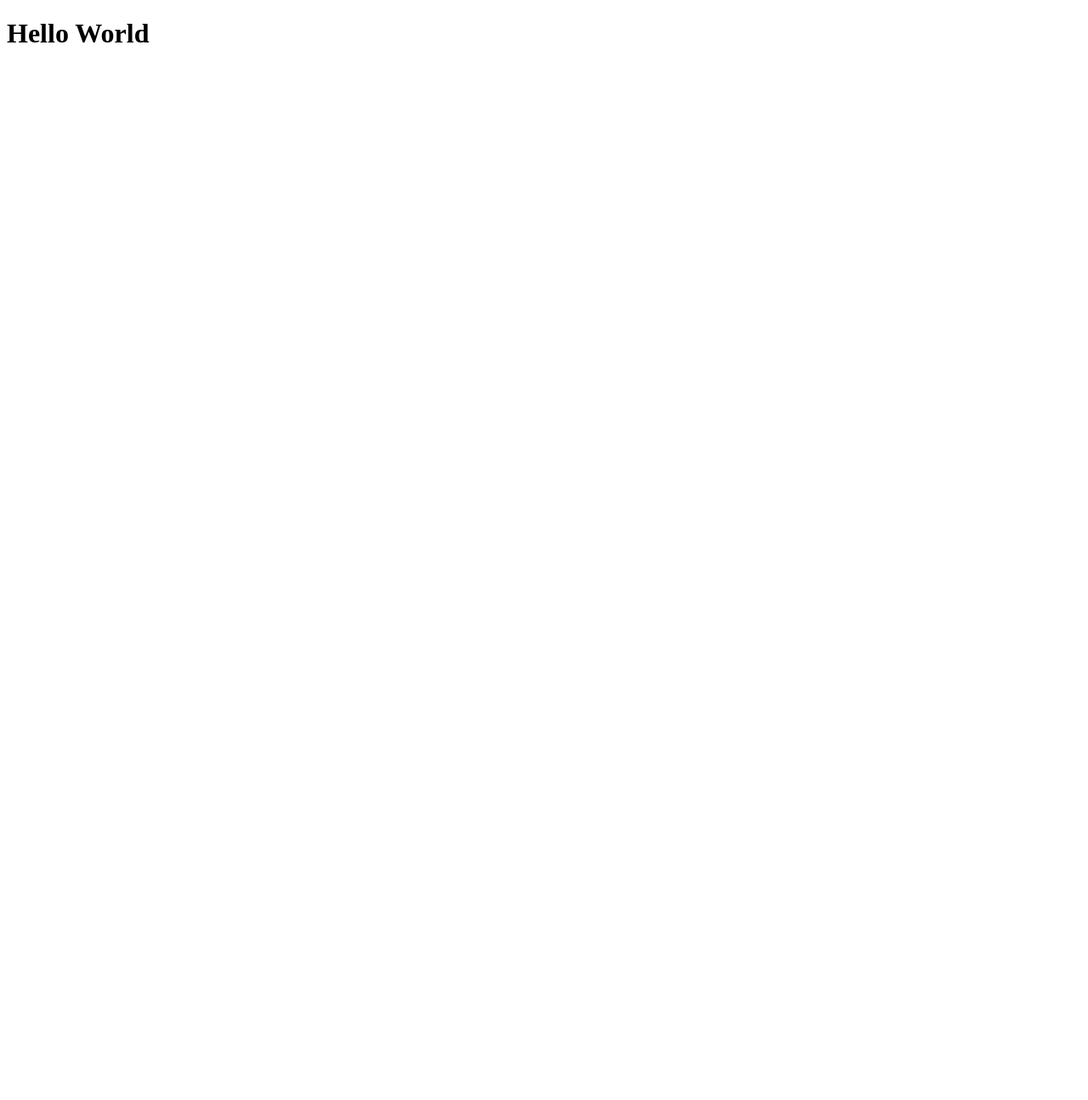
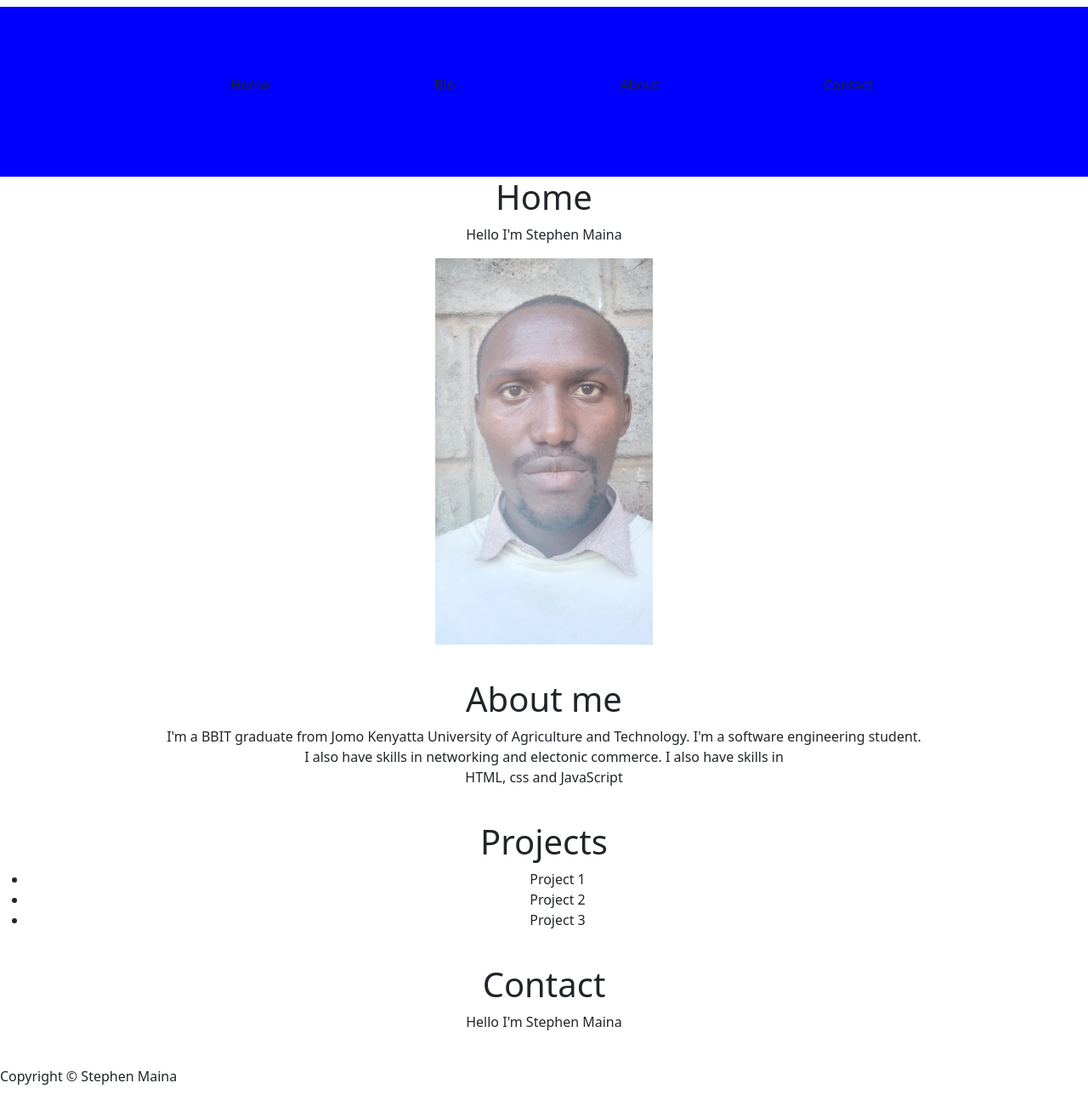
Before and after one commit to stephenmaina2995/PortfolioWebsite, a plain HTML site: page index.html in a window 1280 px wide. Shown: the whole page at 85% size. Before the commit the page ends 800 px from the top, so only its background shows below. Drawn offline with nearby package versions, Linux system fonts and the light colour scheme.

Commit message:
Inserted images

```diff
--- a/index.html
+++ b/index.html
@@ -1,12 +1,61 @@
 <!DOCTYPE html>
 <html lang="en">
-<head>
-    <meta charset="UTF-8">
-    <meta http-equiv="X-UA-Compatible" content="IE=edge">
-    <meta name="viewport" content="width=device-width, initial-scale=1.0">
+  <head>
+    <meta charset="UTF-8" />
+    <meta http-equiv="X-UA-Compatible" content="IE=edge" />
+    <meta name="viewport" content="width=device-width, initial-scale=1.0" />
     <title>My Website</title>
-</head>
-<body>
-    <h1>Hello World</h1>
-</body>
+    <link rel="stylesheet" href="./style.css" />
+    <link
+      href="https://cdn.jsdelivr.net/npm/bootstrap@5.3.0-alpha1/dist/css/bootstrap.min.css"
+      rel="stylesheet"
+      integrity="sha384-GLhlTQ8iRABdZLl6O3oVMWSktQOp6b7In1Zl3/Jr59b6EGGoI1aFkw7cmDA6j6gD"
+      crossorigin="anonymous"
+    />
+  </head>
+  <body>
+    <h1></h1>
+    <div class="Home">
+      <header>
+        <nav>
+          <ul>
+            <li><a href="#Home"></a>Home</li>
+            <li><a href="#About me"></a>Bio</li>
+            <li><a href="#Projects"></a>About</li>
+            <li><a href="#Contact"></a>Contact</li>
+          </ul>
+        </nav>
+      </header>
+      <main>
+        <section id="Home">
+          <h1>Home</h1>
+          <p>Hello I'm Stephen Maina</p>
+          <img src="./images/WhatsApp Image 2023-03-12 at 17.36.39.jpeg" width="20%" height="40%" alt="Stephen Maina">
+          <!-- <a href="./images/WhatsApp Image 2023-03-12 at 17.36.39.jpeg">Stephen</a> -->
+        </section>
+        <section id="About me">
+          <h1>About me</h1>
+          <p>I'm a BBIT graduate from Jomo Kenyatta University of Agriculture and Technology. I'm a software engineering student.<br>
+          I also have skills in networking and electonic commerce. I also have skills in <br> HTML, css and JavaScript</p>
+        </section>
+        <section id="Projects">
+          <h1>Projects</h1>
+          <ul>
+            <li>Project 1</li>
+            <li>Project 2</li>
+            <li>Project 3</li>
+          </ul>
+        </section>
+        <section id="Contact">
+          <h1>Contact</h1>
+          <p>Hello I'm Stephen Maina</p>
+        </section>
+      </main>
+    </div>
+    <footer>
+      <p>Copyright © Stephen Maina</p>
+    </footer>
+
+    <script src="./scripts.js"></script>
+  </body>
 </html>
--- a/scripts.js
+++ b/scripts.js
@@ -0,0 +1,9 @@
+// // function myFunction() {
+//     var x = document.getElementById("myTopnav");
+//     if (x.className === "topnav") {
+//       x.className += " responsive";
+//     } else {
+//       x.className = "topnav";
+//     }
+//   }
+element.addEventListener('mouseover',someFunction);
--- a/style.css
+++ b/style.css
@@ -0,0 +1,48 @@
+body {
+  /* background-image: url(./images/sunset-1373171_960_720.jpg); */
+  background-color: aliceblue;
+  align-content: center;
+  margin: 0;
+  padding: 0;
+  font-family: sans-serif;
+}
+
+header {
+  background-color: blue;
+  padding: 50px;
+}
+
+img {
+  border-radius: 0;
+}
+
+nav {
+  display: flex;
+  width: 84%;
+  margin: auto;
+  padding: 20px 0;
+  align-items: center;
+  justify-content: space-between;
+  position: relative;
+}
+
+nav ul li {
+  display: inline-block;
+  list-style: none;
+  margin: 10px 20px;
+  padding: 0 75px;
+}
+
+nav ul li a {
+  text-decoration: none;
+  color: blue;
+  font-weight: bold;
+}
+
+nav ul li a:hover {
+  color: red;
+}
+section {
+  margin-bottom: 40px;
+  text-align: center;
+}
```
Also changed, not shown: images/WhatsApp Image 2023-03-12 at 17.36.39.jpeg (added), images/background.jpeg (added), images/sunset-1373171_960_720.jpg (added).
